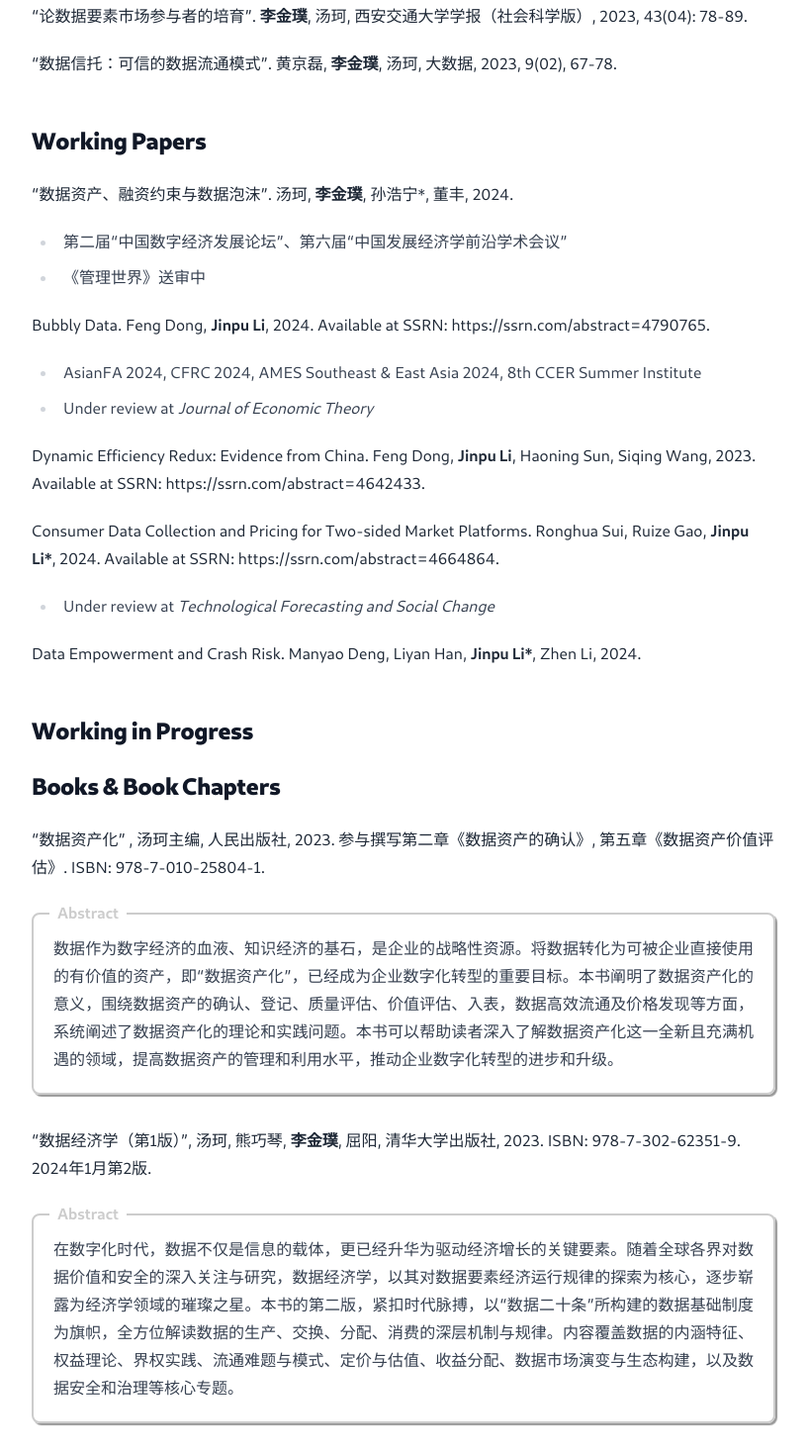
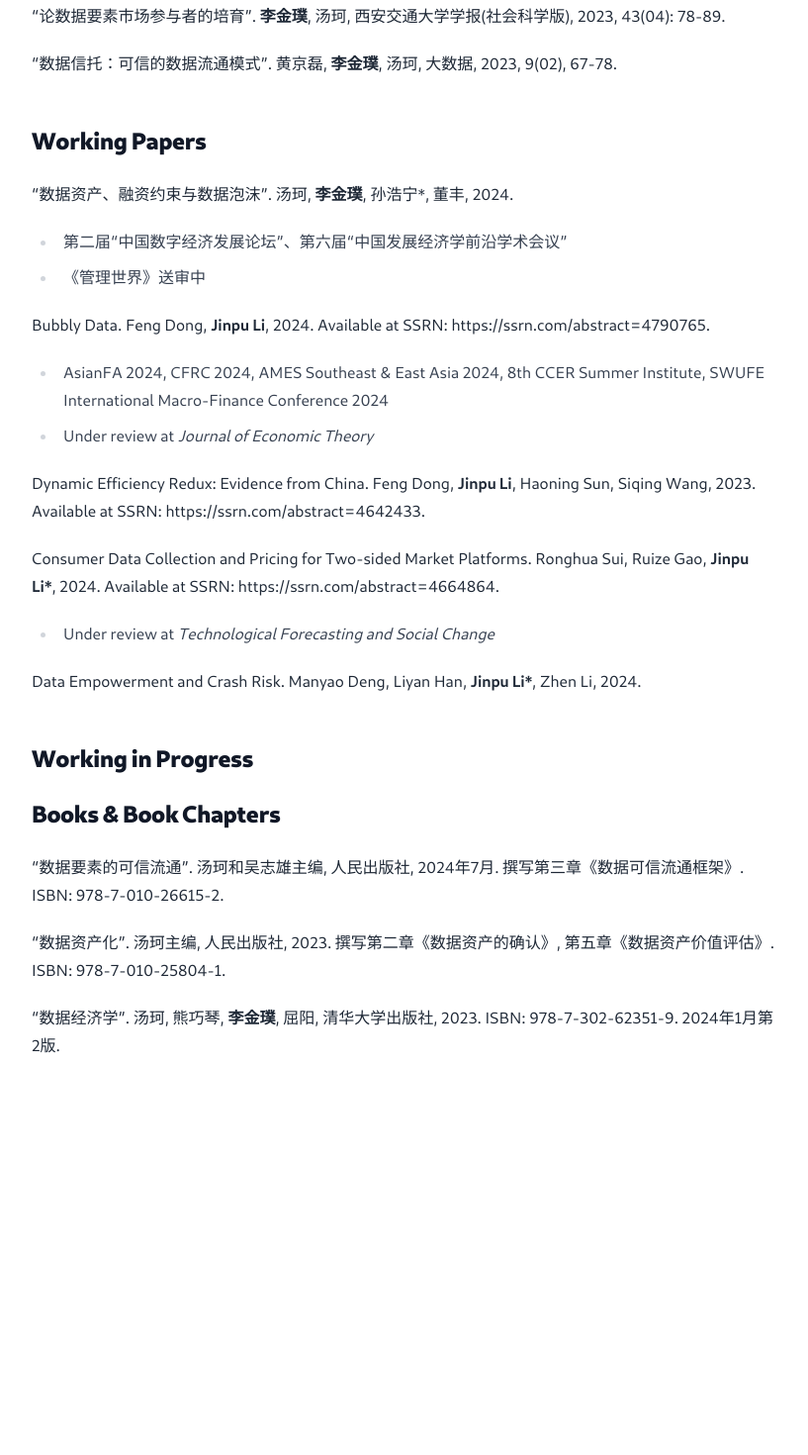
Before and after one commit to lijinpu/lijinpu.github.io, a Next.js app: page /research in a window 1280 px wide. Shown: the part 298-1768 px from the top of the page at 99% size, without its empty margins (232-1049 px from the left). After the commit the page ends 1388 px from the top, so only its background shows below. Built offline with nearby package versions, Linux system fonts and the light colour scheme.

Commit message:
auto update

```diff
--- a/pages/research.tsx
+++ b/pages/research.tsx
@@ -6,7 +6,7 @@
         <div>
         <h2>Publications</h2>
         <p>
-        “企业数据资产化：会计确认与价值评估”. 罗玫, <b>李金璞</b>, 汤珂, 清华大学学报（哲学社会科学版）, 2023, 38(05), 195-209+226.
+        “企业数据资产化：会计确认与价值评估”. 罗玫, <b>李金璞</b>, 汤珂, 清华大学学报(哲学社会科学版), 2023, 38(05), 195-209+226.
         </p>
         {/*}
         <div className="box_abstract keith">
@@ -14,7 +14,7 @@
         </div>
          */}
         <p>
-        “论数据要素市场参与者的培育”. <b>李金璞</b>, 汤珂, 西安交通大学学报（社会科学版）, 2023, 43(04): 78-89.
+        “论数据要素市场参与者的培育”. <b>李金璞</b>, 汤珂, 西安交通大学学报(社会科学版), 2023, 43(04): 78-89.
         </p>
         {/*
         <div className="box_abstract keith">
@@ -43,7 +43,7 @@
         Bubbly Data. Feng Dong, <b>Jinpu Li</b>, 2024. Available at SSRN: https://ssrn.com/abstract=4790765.
         </p>
         <ul>
-            <li>AsianFA 2024, CFRC 2024, AMES Southeast & East Asia 2024, 8th CCER Summer Institute</li>
+            <li>AsianFA 2024, CFRC 2024, AMES Southeast & East Asia 2024, 8th CCER Summer Institute, SWUFE International Macro-Finance Conference 2024</li>
             <li>Under review at <i>Journal of Economic Theory</i></li>
         </ul>
 
@@ -68,17 +68,17 @@
 
         <h2>Books & Book Chapters</h2>
         <p>
-       “数据资产化” , 汤珂主编, 人民出版社, 2023. 参与撰写第二章《数据资产的确认》, 第五章《数据资产价值评估》. ISBN: 978-7-010-25804-1.
+        “数据要素的可信流通”. 汤珂和吴志雄主编, 人民出版社, 2024年7月. 撰写第三章《数据可信流通框架》. ISBN: 978-7-010-26615-2.
         </p>
-        <div className="box_abstract keith">
-        数据作为数字经济的血液、知识经济的基石，是企业的战略性资源。将数据转化为可被企业直接使用的有价值的资产，即“数据资产化”，已经成为企业数字化转型的重要目标。本书阐明了数据资产化的意义，围绕数据资产的确认、登记、质量评估、价值评估、入表，数据高效流通及价格发现等方面，系统阐述了数据资产化的理论和实践问题。本书可以帮助读者深入了解数据资产化这一全新且充满机遇的领域，提高数据资产的管理和利用水平，推动企业数字化转型的进步和升级。
-        </div>
+
         <p>
-          “数据经济学（第1版）”, 汤珂, 熊巧琴, <b>李金璞</b>, 屈阳, 清华大学出版社, 2023. ISBN: 978-7-302-62351-9. 2024年1月第2版.
+       “数据资产化”. 汤珂主编, 人民出版社, 2023. 撰写第二章《数据资产的确认》, 第五章《数据资产价值评估》. ISBN: 978-7-010-25804-1.
         </p>
-        <div className="box_abstract keith">
-        在数字化时代，数据不仅是信息的载体，更已经升华为驱动经济增长的关键要素。随着全球各界对数据价值和安全的深入关注与研究，数据经济学，以其对数据要素经济运行规律的探索为核心，逐步崭露为经济学领域的璀璨之星。本书的第二版，紧扣时代脉搏，以“数据二十条”所构建的数据基础制度为旗帜，全方位解读数据的生产、交换、分配、消费的深层机制与规律。内容覆盖数据的内涵特征、权益理论、界权实践、流通难题与模式、定价与估值、收益分配、数据市场演变与生态构建，以及数据安全和治理等核心专题。
-        </div>
+
+        <p>
+          “数据经济学”. 汤珂, 熊巧琴, <b>李金璞</b>, 屈阳, 清华大学出版社, 2023. ISBN: 978-7-302-62351-9. 2024年1月第2版.
+        </p>
+
         </div>
     </div>
     )
```
